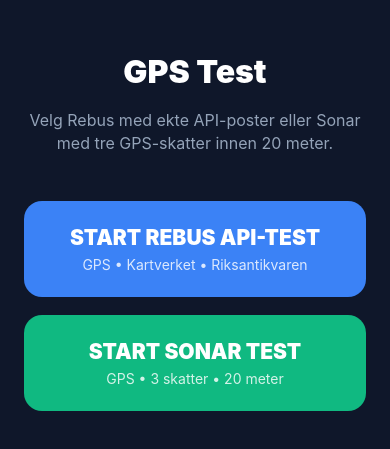
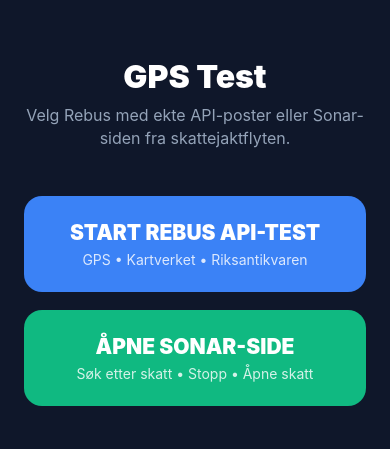
Before and after one commit to tomhaugstulen-star/gps-sonar-clean-test, a React Native app: screen / in a window 390 px wide. Shown: the part 191-640 px from the top of the page. Built offline with nearby package versions, Linux system fonts and the light colour scheme.

Commit message:
Copy sonar page flow into test app

```diff
--- a/App.js
+++ b/App.js
@@ -1,5 +1,5 @@
-import React, { useEffect, useMemo, useState } from "react";
-import { ActivityIndicator, Alert, ScrollView, StyleSheet, Text, TouchableOpacity, View } from "react-native";
+import React, { useEffect, useMemo, useRef, useState } from "react";
+import { ActivityIndicator, Alert, Animated, Easing, ScrollView, StyleSheet, Text, TouchableOpacity, View } from "react-native";
 import * as Location from "expo-location";
 import { Magnetometer } from "expo-sensors";
 
@@ -151,12 +151,17 @@ function randomPoint(lat, lon, maxRadius) {
 }
 
 function sonarSignal(distance) {
-  if (distance === null) return "Venter på GPS";
-  if (distance <= SONAR_FOUND_RADIUS) return "Funnet-radius";
-  if (distance <= 8) return "Veldig nær";
-  if (distance <= 14) return "Nær";
-  if (distance <= SONAR_RADIUS) return "Innenfor sonar-felt";
-  return "Utenfor felt";
+  if (distance === null || distance === undefined) return { label: "Søker", helper: "Venter på GPS-signal.", pulse: "Signal søker" };
+  if (distance <= SONAR_FOUND_RADIUS) return { label: "Svært nær", helper: "Skatten er svært nær. Se deg rolig rundt.", pulse: "Pulsen er svært tett" };
+  if (distance <= 8) return { label: "Sterkt signal", helper: "Sterkt signal. Utforsk nærområdet rolig.", pulse: "Pulsen øker" };
+  if (distance <= 14) return { label: "Middels signal", helper: "Signalet øker. Du nærmer deg.", pulse: "Du nærmer deg" };
+  return { label: "Svakt signal", helper: "Beveg deg rolig i søkeområdet.", pulse: "Signal søker" };
+}
+
+function signalPercent(distance) {
+  if (distance === null || distance === undefined) return "12%";
+  const percent = 100 - (distance / 80) * 100;
+  return `${Math.max(12, Math.min(96, Math.round(percent)))}%`;
 }
 
 async function ensureGpsPermission() {
@@ -180,6 +185,50 @@ async function getGpsPosition() {
   }
 }
 
+function SonarPulse({ distance, isClose }) {
+  const pulse = useRef(new Animated.Value(1)).current;
+
+  useEffect(() => {
+    const signal = sonarSignal(distance);
+    let interval = 1600;
+    if (distance <= 5) interval = 420;
+    else if (distance <= 8) interval = 620;
+    else if (distance <= 14) interval = 950;
+
+    const runPulse = () => {
+      pulse.setValue(1);
+      Animated.timing(pulse, {
+        toValue: 3.8,
+        duration: Math.min(interval, 700),
+        easing: Easing.out(Easing.quad),
+        useNativeDriver: true
+      }).start();
+    };
+
+    runPulse();
+    const timer = setInterval(runPulse, interval);
+    return () => clearInterval(timer);
+  }, [distance, pulse]);
+
+  return (
+    <View style={styles.sonarWrap}>
+      <Animated.View
+        style={[
+          styles.sonarWave,
+          {
+            transform: [{ scale: pulse }],
+            opacity: pulse.interpolate({ inputRange: [1, 3.8], outputRange: [0.68, 0] })
+          }
+        ]}
+      />
+      <View style={styles.sonarRingOuter} />
+      <View style={styles.sonarRingMid} />
+      <View style={styles.sonarRingInner} />
+      <View style={[styles.sonarCore, isClose && styles.sonarCoreClose]} />
+    </View>
+  );
+}
+
 export default function App() {
   const [screen, setScreen] = useState("MENU");
   const [loading, setLoading] = useState(false);
@@ -193,9 +242,11 @@ export default function App() {
   const [startPoint, setStartPoint] = useState(null);
   const [heading, setHeading] = useState(0);
   const [treasures, setTreasures] = useState([]);
+  const [sonarSearching, setSonarSearching] = useState(false);
 
   useEffect(() => {
-    if (screen === "MENU") return undefined;
+    const shouldTrack = screen === "REBUS" || (screen === "SONAR" && sonarSearching);
+    if (!shouldTrack) return undefined;
     let gpsSub;
     let compassSub;
     let mounted = true;
@@ -222,7 +273,7 @@ export default function App() {
       if (gpsSub) gpsSub.remove();
       if (compassSub) compassSub.remove();
     };
-  }, [screen]);
+  }, [screen, sonarSearching]);
 
   const activePost = posts[activeIndex] || null;
   const activeDistance = useMemo(() => {
@@ -245,6 +296,9 @@ export default function App() {
     }).sort((a, b) => a.distance - b.distance)[0];
   }, [location, treasures, heading]);
 
+  const sonar = sonarSignal(closestTreasure?.distance);
+  const canOpenTreasure = Boolean(closestTreasure && closestTreasure.distance <= SONAR_FOUND_RADIUS);
+
   function startWithRoute(route, usedRadius) {
     setPending(null);
     setRadius(usedRadius);
@@ -259,6 +313,7 @@ export default function App() {
     setPending(null);
     setPosts([]);
     setTreasures([]);
+    setSonarSearching(false);
     setActiveIndex(0);
     setStatus("Søker etter ekte poster...");
     setApiStatus(`Søkeradius: ${radiusToUse} m`);
@@ -297,13 +352,21 @@ export default function App() {
     }
   }
 
-  async function startSonar() {
+  function openSonarPage() {
+    setScreen("SONAR");
+    setLoading(false);
+    setStatus("Trykk Søk etter skatt for å starte GPS-sonar.");
+    setApiStatus("");
+    setPosts([]);
+    setPending(null);
+    setTreasures([]);
+    setSonarSearching(false);
+  }
+
+  async function startSonarSearch() {
     setLoading(true);
-    setPending(null);
-    setPosts([]);
+    setStatus("Henter GPS og lager sonarområde...");
     setTreasures([]);
-    setApiStatus("");
-    setStatus("Starter Sonar-test...");
     try {
       const current = await getGpsPosition();
       if (!current) {
@@ -315,14 +378,35 @@ export default function App() {
       const nextTreasures = Array.from({ length: SONAR_COUNT }).map((_, index) => ({ id: `treasure-${index + 1}`, name: `Skatt ${index + 1}`, found: false, ...randomPoint(lat, lon, SONAR_RADIUS) }));
       setLocation(current);
       setTreasures(nextTreasures);
-      setScreen("SONAR");
-      setStatus("Sonar klar. Gå sakte og snu deg rolig rundt.");
+      setSonarSearching(true);
+      setStatus("Sonar søker. Legg mobilen i lomma eller hold den rolig og følg signalet.");
     } catch (e) {
       console.log("Sonar feilet:", e?.message || e);
       Alert.alert("Sonar feilet", "Sjekk GPS og prøv igjen ute.");
       setStatus("Klarte ikke starte Sonar-test.");
     } finally {
       setLoading(false);
+    }
+  }
+
+  function stopSonarSearch() {
+    setSonarSearching(false);
+    setStatus("Sonar stoppet. Trykk Søk etter skatt for å starte igjen.");
+  }
+
+  function openTreasure() {
+    if (!closestTreasure || !canOpenTreasure) {
+      Alert.alert("Ikke nær nok", "Gå nærmere skatten for å åpne den.");
+      return;
+    }
+    const updated = treasures.map((t) => t.id === closestTreasure.id ? { ...t, found: true } : t);
+    setTreasures(updated);
+    const remaining = updated.filter((t) => !t.found).length;
+    if (remaining === 0) {
+      setSonarSearching(false);
+      setStatus("Alle skattene er funnet.");
+    } else {
+      setStatus(`${closestTreasure.name} funnet. ${remaining} igjen.`);
     }
   }
 
@@ -344,17 +428,10 @@ export default function App() {
   }, [location, screen, activeIndex, activePost, posts]);
 
   useEffect(() => {
-    if (screen !== "SONAR" || !closestTreasure) return;
-    if (closestTreasure.distance <= SONAR_FOUND_RADIUS) {
-      const updated = treasures.map((t) => t.id === closestTreasure.id ? { ...t, found: true } : t);
-      setTreasures(updated);
-      const remaining = updated.filter((t) => !t.found).length;
-      setStatus(remaining === 0 ? "Alle skattene er funnet." : `${closestTreasure.name} funnet. ${remaining} igjen.`);
-      return;
-    }
+    if (screen !== "SONAR" || !sonarSearching || !closestTreasure) return;
     const direction = closestTreasure.diff <= 35 ? "Riktig retning" : "Snu deg rolig rundt";
-    setStatus(`${sonarSignal(closestTreasure.distance)}. ${direction}.`);
-  }, [screen, closestTreasure, treasures]);
+    setStatus(`${sonar.helper} ${direction}.`);
+  }, [screen, sonarSearching, closestTreasure, sonar.helper]);
 
   function reset() {
     setScreen("MENU");
@@ -363,6 +440,7 @@ export default function App() {
     setApiStatus("");
     setPosts([]);
     setTreasures([]);
+    setSonarSearching(false);
     setActiveIndex(0);
     setRadius(START_RADIUS);
     setPending(null);
@@ -373,15 +451,15 @@ export default function App() {
     return (
       <View style={styles.menu}>
         <Text style={styles.title}>GPS Test</Text>
-        <Text style={styles.menuText}>Velg Rebus med ekte API-poster eller Sonar med tre GPS-skatter innen 20 meter.</Text>
+        <Text style={styles.menuText}>Velg Rebus med ekte API-poster eller Sonar-siden fra skattejaktflyten.</Text>
         {loading ? <ActivityIndicator size="large" color="#FFFFFF" /> : null}
         <TouchableOpacity style={styles.mainButton} onPress={() => search(START_RADIUS)} disabled={loading}>
           <Text style={styles.buttonTitle}>START REBUS API-TEST</Text>
           <Text style={styles.buttonText}>GPS • Kartverket • Riksantikvaren</Text>
         </TouchableOpacity>
-        <TouchableOpacity style={[styles.mainButton, styles.sonarButton]} onPress={startSonar} disabled={loading}>
-          <Text style={styles.buttonTitle}>START SONAR TEST</Text>
-          <Text style={styles.buttonText}>GPS • 3 skatter • 20 meter</Text>
+        <TouchableOpacity style={[styles.mainButton, styles.sonarButton]} onPress={openSonarPage} disabled={loading}>
+          <Text style={styles.buttonTitle}>ÅPNE SONAR-SIDE</Text>
+          <Text style={styles.buttonText}>Søk etter skatt • Stopp • Åpne skatt</Text>
         </TouchableOpacity>
       </View>
     );
@@ -393,9 +471,10 @@ export default function App() {
 
   return (
     <ScrollView contentContainerStyle={[styles.game, screen === "SONAR" && styles.sonarGame]}>
-      <Text style={styles.title}>{screen === "SONAR" ? "Sonar GPS-test" : "Rebus API-test"}</Text>
+      <Text style={styles.title}>{screen === "SONAR" ? "Finn skatten" : "Rebus API-test"}</Text>
+      <Text style={styles.kicker}>{screen === "SONAR" ? "Skattejakt • Sonar" : "Rebus"}</Text>
       <View style={styles.card}>
-        {loading ? <ActivityIndicator size="large" color="#1E3A8A" /> : null}
+        {loading ? <ActivityIndicator size="large" color="#F59E0B" /> : null}
         <Text style={styles.status}>{status}</Text>
 
         {screen === "REBUS" ? (
@@ -422,16 +501,32 @@ export default function App() {
             ) : null}
           </>
         ) : (
-          <View style={styles.postCard}>
-            <Text style={styles.source}>SONAR</Text>
-            <Text style={styles.postName}>{sonarFound} / {treasures.length} skatter funnet</Text>
-            <Text style={styles.postMeta}>Nærmeste: {closestTreasure ? `${Math.round(closestTreasure.distance)} m` : "ingen igjen"}</Text>
-            <Text style={styles.postMeta}>Signal: {closestTreasure ? sonarSignal(closestTreasure.distance) : "ferdig"}</Text>
-            <Text style={styles.postMeta}>Retning: {closestTreasure ? directionText(closestTreasure.bearing) : "ferdig"}</Text>
-            <Text style={styles.postMeta}>Peker mot skatt: {closestTreasure ? `${Math.round(closestTreasure.diff)}° avvik` : "ferdig"}</Text>
-            <Text style={styles.postMeta}>Kompass heading: {Math.round(heading)}°</Text>
-            <Text style={styles.postMeta}>GPS-nøyaktighet: {location?.coords?.accuracy ? `${Math.round(location.coords.accuracy)} m` : "ukjent"}</Text>
-          </View>
+          <>
+            <View style={styles.sonarHeaderRow}>
+              <View>
+                <Text style={styles.cardTitle}>SONAR</Text>
+                <Text style={styles.cardSubtitle}>Lyd- og signalvisning</Text>
+              </View>
+              <View style={styles.badge}><Text style={styles.badgeText}>{sonar.label}</Text></View>
+            </View>
+            <Text style={styles.modeText}>Legg mobilen i lomma og følg signalet. Jo sterkere pulsen blir, jo nærmere er du.</Text>
+            <SonarPulse distance={closestTreasure?.distance} isClose={canOpenTreasure} />
+            <View style={styles.metricGrid}>
+              <View style={styles.metricBox}><Text style={styles.metricLabel}>Signalnivå</Text><Text style={styles.metricValue}>{sonar.label}</Text></View>
+              <View style={styles.metricBox}><Text style={styles.metricLabel}>Puls</Text><Text style={styles.metricValue}>{sonar.pulse}</Text></View>
+            </View>
+            <View style={styles.signalBar}><View style={[styles.signalFill, { width: signalPercent(closestTreasure?.distance) }, closestTreasure?.distance <= 14 && styles.signalFillOn, closestTreasure?.distance <= 8 && styles.signalFillStrong, closestTreasure?.distance <= 5 && styles.signalFillVeryStrong]} /></View>
+            <Text style={styles.meta}>Skatter funnet: {sonarFound} / {treasures.length}</Text>
+            <Text style={styles.meta}>Nærmeste: {closestTreasure ? `${Math.round(closestTreasure.distance)} m` : "ingen aktiv skatt"}</Text>
+            <Text style={styles.meta}>Retning: {closestTreasure ? directionText(closestTreasure.bearing) : "ingen"}</Text>
+            <Text style={styles.meta}>Peker mot skatt: {closestTreasure ? `${Math.round(closestTreasure.diff)}° avvik` : "ingen"}</Text>
+            <Text style={styles.meta}>Kompass heading: {Math.round(heading)}°</Text>
+            <Text style={styles.meta}>GPS-nøyaktighet: {location?.coords?.accuracy ? `${Math.round(location.coords.accuracy)} m` : "ukjent"}</Text>
+            {canOpenTreasure ? <View style={styles.readyBox}><Text style={styles.readyTitle}>Skatten er svært nær</Text><Text style={styles.readyText}>Se deg rolig rundt. Åpne skatten når du har funnet stedet.</Text></View> : <Text style={styles.helperText}>Skatten kan åpnes når du er svært nær.</Text>}
+            <TouchableOpacity style={styles.secondaryButton} onPress={startSonarSearch} disabled={loading}><Text style={styles.secondaryButtonText}>Søk etter skatt</Text></TouchableOpacity>
+            <TouchableOpacity style={styles.secondaryButton} onPress={stopSonarSearch} disabled={!sonarSearching}><Text style={styles.secondaryButtonText}>Stopp søk</Text></TouchableOpacity>
+            <TouchableOpacity style={[styles.primaryButton, !canOpenTreasure && styles.primaryButtonDisabled]} onPress={openTreasure} disabled={!canOpenTreasure}><Text style={[styles.primaryButtonText, !canOpenTreasure && styles.primaryButtonTextDisabled]}>Åpne skatt</Text></TouchableOpacity>
+          </>
         )}
       </View>
       <TouchableOpacity style={styles.backButton} onPress={reset}>
@@ -444,16 +539,17 @@ export default function App() {
 const styles = StyleSheet.create({
   menu: { flex: 1, backgroundColor: "#0F172A", justifyContent: "center", alignItems: "center", padding: 24 },
   game: { flexGrow: 1, backgroundColor: "#1E3A8A", padding: 20, justifyContent: "center", alignItems: "center" },
-  sonarGame: { backgroundColor: "#064E3B" },
-  title: { color: "#FFFFFF", fontSize: 32, fontWeight: "900", textAlign: "center", marginBottom: 18 },
+  sonarGame: { backgroundColor: "#0F172A" },
+  title: { color: "#FFFFFF", fontSize: 32, fontWeight: "900", textAlign: "center", marginBottom: 8 },
+  kicker: { color: "#F59E0B", fontSize: 13, fontWeight: "900", letterSpacing: 1.2, textTransform: "uppercase", marginBottom: 16 },
   menuText: { color: "#94A3B8", fontSize: 16, lineHeight: 23, textAlign: "center", marginBottom: 28 },
   mainButton: { width: "100%", backgroundColor: "#3B82F6", borderRadius: 18, padding: 24, alignItems: "center", marginTop: 18 },
   sonarButton: { backgroundColor: "#10B981" },
   buttonTitle: { color: "#FFFFFF", fontSize: 21, fontWeight: "900" },
   buttonText: { color: "rgba(255,255,255,0.82)", marginTop: 6 },
-  card: { width: "100%", backgroundColor: "#FFFFFF", borderRadius: 20, padding: 22, alignItems: "center" },
-  status: { color: "#1F2937", fontSize: 21, fontWeight: "800", lineHeight: 29, textAlign: "center", marginTop: 8 },
-  meta: { color: "#64748B", fontSize: 14, marginTop: 8, textAlign: "center" },
+  card: { width: "100%", backgroundColor: "#1E293B", borderRadius: 20, padding: 20, alignItems: "center", borderWidth: 1, borderColor: "rgba(148, 163, 184, 0.14)" },
+  status: { color: "#E2E8F0", fontSize: 20, fontWeight: "800", lineHeight: 28, textAlign: "center", marginTop: 8, marginBottom: 10 },
+  meta: { color: "#94A3B8", fontSize: 14, marginTop: 8, textAlign: "center" },
   choiceCard: { width: "100%", backgroundColor: "#EEF2FF", borderRadius: 16, padding: 16, marginTop: 18 },
   choiceTitle: { color: "#1E3A8A", fontSize: 18, fontWeight: "900", textAlign: "center" },
   choiceText: { color: "#334155", fontSize: 15, lineHeight: 21, textAlign: "center", marginTop: 6, marginBottom: 8 },
@@ -464,6 +560,38 @@ const styles = StyleSheet.create({
   source: { color: "#2563EB", fontSize: 13, fontWeight: "900", textTransform: "uppercase", marginBottom: 5 },
   postName: { color: "#0F172A", fontSize: 19, lineHeight: 25, fontWeight: "900", marginBottom: 10 },
   postMeta: { color: "#334155", fontSize: 15, lineHeight: 22, fontWeight: "600" },
+  sonarHeaderRow: { width: "100%", flexDirection: "row", alignItems: "flex-start", justifyContent: "space-between", gap: 12, marginBottom: 14 },
+  cardTitle: { color: "#F59E0B", fontSize: 18, fontWeight: "900" },
+  cardSubtitle: { color: "#94A3B8", fontSize: 13, fontWeight: "700", marginTop: 3 },
+  badge: { minHeight: 32, paddingHorizontal: 12, borderRadius: 999, backgroundColor: "rgba(245, 158, 11, 0.16)", borderWidth: 1, borderColor: "rgba(245, 158, 11, 0.35)", alignItems: "center", justifyContent: "center" },
+  badgeText: { color: "#FDE68A", fontSize: 12, fontWeight: "900" },
+  modeText: { color: "#E2E8F0", fontSize: 15, lineHeight: 22, marginBottom: 16, textAlign: "center" },
+  sonarWrap: { width: 290, height: 290, marginTop: 18, marginBottom: 28, alignItems: "center", justifyContent: "center" },
+  sonarWave: { width: 60, height: 60, borderRadius: 30, borderWidth: 2, borderColor: "#F59E0B", backgroundColor: "rgba(245, 158, 11, 0.10)", position: "absolute" },
+  sonarRingOuter: { position: "absolute", width: 278, height: 278, borderRadius: 139, borderWidth: 2, borderColor: "rgba(245, 158, 11, 0.45)" },
+  sonarRingMid: { position: "absolute", width: 212, height: 212, borderRadius: 106, borderWidth: 2, borderColor: "rgba(245, 158, 11, 0.45)" },
+  sonarRingInner: { position: "absolute", width: 144, height: 144, borderRadius: 72, borderWidth: 2, borderColor: "rgba(245, 158, 11, 0.45)" },
+  sonarCore: { width: 62, height: 62, borderRadius: 31, backgroundColor: "#F59E0B", shadowColor: "#F59E0B", shadowOpacity: 0.35, shadowRadius: 14, elevation: 8 },
+  sonarCoreClose: { backgroundColor: "#22C55E" },
+  metricGrid: { width: "100%", flexDirection: "row", gap: 12, marginBottom: 12 },
+  metricBox: { flex: 1, backgroundColor: "#334155", borderRadius: 16, padding: 14 },
+  metricLabel: { color: "#94A3B8", fontSize: 12, fontWeight: "800", marginBottom: 5 },
+  metricValue: { color: "#E2E8F0", fontSize: 16, fontWeight: "900" },
+  signalBar: { width: "100%", height: 16, borderRadius: 999, backgroundColor: "#334155", overflow: "hidden", marginTop: 10, marginBottom: 12 },
+  signalFill: { height: "100%", backgroundColor: "#475569" },
+  signalFillOn: { backgroundColor: "#94A3B8" },
+  signalFillStrong: { backgroundColor: "#F59E0B" },
+  signalFillVeryStrong: { backgroundColor: "#22C55E" },
+  helperText: { color: "#94A3B8", fontSize: 14, lineHeight: 20, marginVertical: 12, textAlign: "center" },
+  readyBox: { width: "100%", backgroundColor: "rgba(34, 197, 94, 0.14)", borderRadius: 16, padding: 16, marginVertical: 12, borderWidth: 1, borderColor: "rgba(34, 197, 94, 0.42)" },
+  readyTitle: { color: "#BBF7D0", fontSize: 16, fontWeight: "900", marginBottom: 4 },
+  readyText: { color: "#E2E8F0", fontSize: 14, lineHeight: 20 },
+  secondaryButton: { width: "100%", minHeight: 54, borderRadius: 16, backgroundColor: "#334155", alignItems: "center", justifyContent: "center", marginTop: 12, paddingHorizontal: 16 },
+  secondaryButtonText: { color: "#E2E8F0", fontSize: 17, fontWeight: "900" },
+  primaryButton: { width: "100%", minHeight: 54, borderRadius: 16, backgroundColor: "#F59E0B", alignItems: "center", justifyContent: "center", marginTop: 12 },
+  primaryButtonDisabled: { backgroundColor: "#334155" },
+  primaryButtonText: { color: "#111827", fontSize: 17, fontWeight: "900" },
+  primaryButtonTextDisabled: { color: "#94A3B8" },
   backButton: { marginTop: 40, borderBottomColor: "#CBD5E1", borderBottomWidth: 1, paddingBottom: 5 },
   backText: { color: "#CBD5E1", fontSize: 16, fontWeight: "700" }
 });
```
